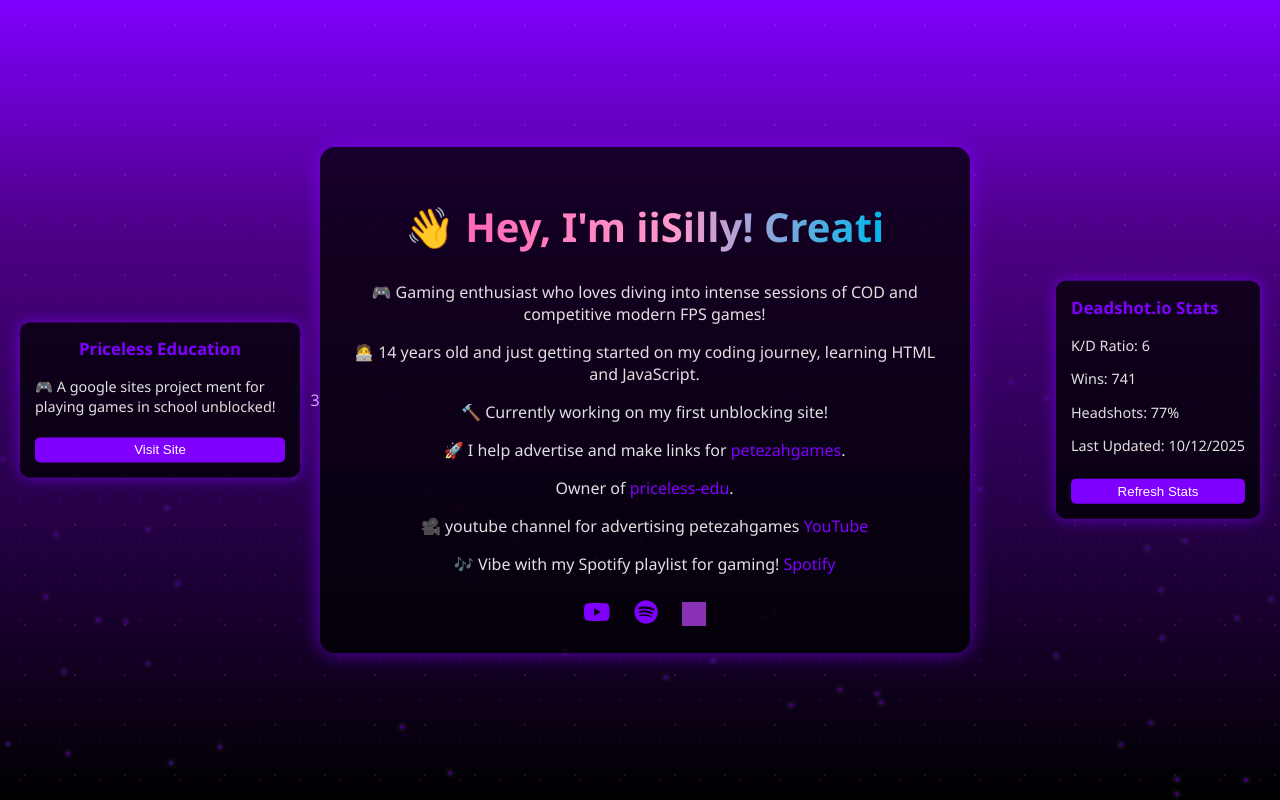
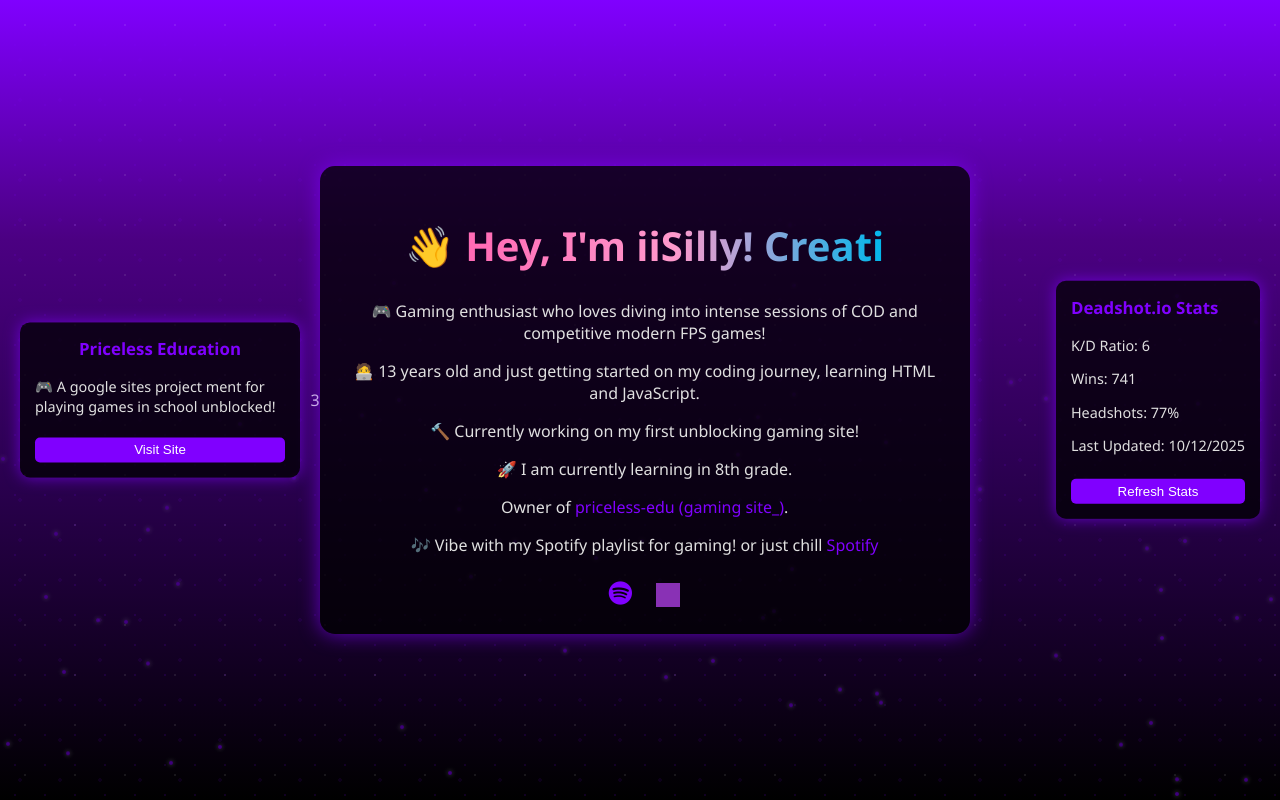
Before and after one commit to iisilly1059/iiSilly-bio, a plain HTML site: page index.html in a window 1280 px wide. Drawn offline with Linux system fonts and the light colour scheme; grey boxes are pictures that could not be loaded.

```diff
--- a/index.html
+++ b/index.html
@@ -292,14 +292,12 @@
     <div class="content">
         <h1>👋 <span class="gradient-text">Hey, I'm iiSilly!</span></h1>
         <p>🎮 Gaming enthusiast who loves diving into intense sessions of COD and competitive modern FPS games!</p>
-        <p>🧑‍💻 14 years old and just getting started on my coding journey, learning HTML and JavaScript.</p>
-        <p>🔨 Currently working on my first unblocking site!</p>
-        <p>🚀 I help advertise and make links for <a href="https://petezahgames.com">petezahgames</a>.</p>
-        <p>   Owner of <a href="https://sites.google.com/view/priceless-edu">priceless-edu</a>.</p>
-        <p>🎥 youtube channel for advertising petezahgames <a href="https://www.youtube.com/@iiSilly_1059">YouTube</a></p>
-        <p>🎶 Vibe with my Spotify playlist for gaming! <a href="https://open.spotify.com/playlist/6Au7YBkX1YdqmKXoeqD49t?si=294aa1e4a4244d9c">Spotify</a></p>
+        <p>🧑‍💻 13 years old and just getting started on my coding journey, learning HTML and JavaScript.</p>
+        <p>🔨 Currently working on my first unblocking gaming site!</p>
+        <p>🚀 I am currently learning in 8th grade</a>.</p>
+        <p>   Owner of <a href="https://sites.google.com/view/priceless-edu">priceless-edu (gaming site_)</a>.</p>
+        <p>🎶 Vibe with my Spotify playlist for gaming! or just chill <a href="https://open.spotify.com/playlist/6Au7YBkX1YdqmKXoeqD49t?si=294aa1e4a4244d9c">Spotify</a></p>
         <div class="social-icons">
-            <a href="https://www.youtube.com/@iiSilly_1059" title="YouTube" aria-label="Visit iiSilly's YouTube"><i class="fab fa-youtube"></i></a>
             <a href="https://open.spotify.com/playlist/6Au7YBkX1YdqmKXoeqD49t?si=294aa1e4a4244d9c" title="Spotify" aria-label="Visit iiSilly's Spotify Playlist"><i class="fab fa-spotify"></i></a>
             <a href="https://petezahgames.com" title="Petezahgames" aria-label="Visit Petezahgames">
                 <img src="https://i.imgur.com/GoeiaOf.png" alt="Petezahgames Icon">
```
